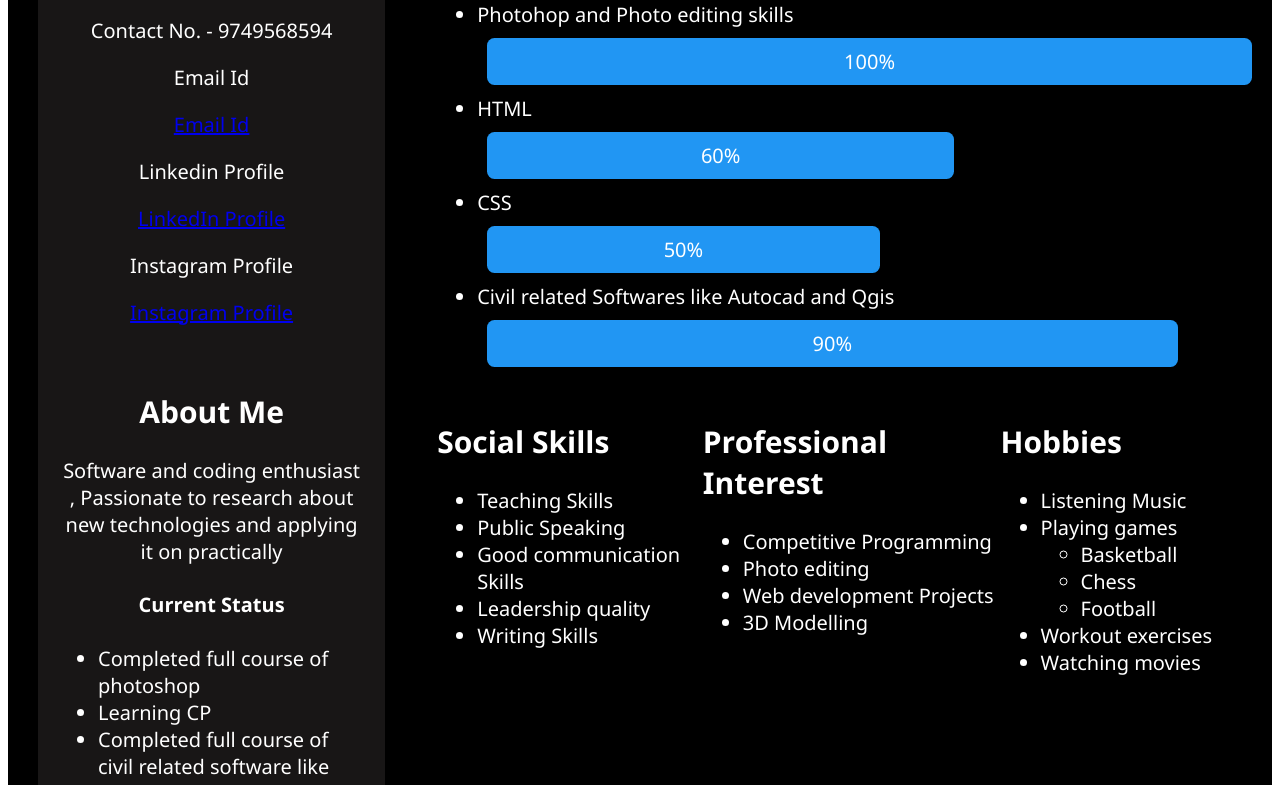
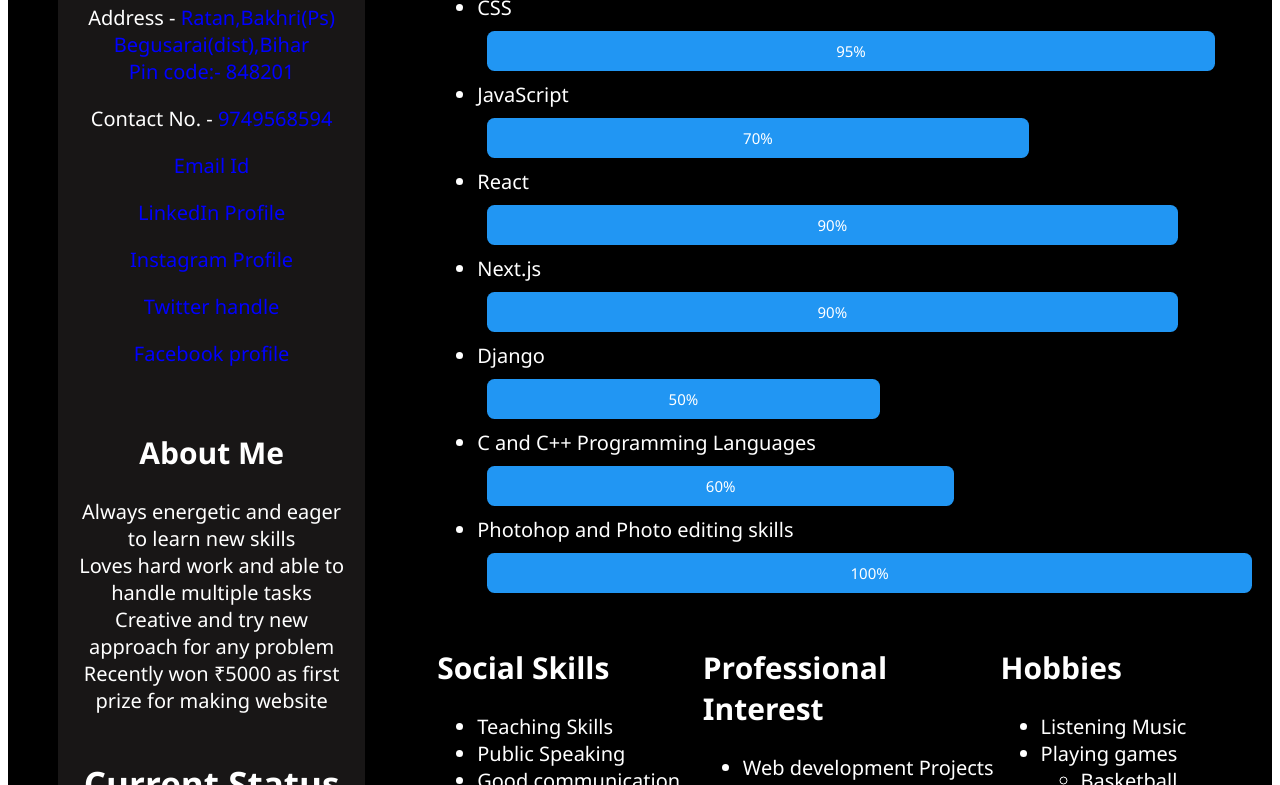
Before and after one commit to coderpawan/Pawan_Resume, a plain HTML site: page index.html in a window 1280 px wide. Shown: the part 702-1487 px from the top of the page. Drawn offline with Linux system fonts and the light colour scheme.

Commit message:
updated my info

```diff
--- a/Pawan_IITBHU.css
+++ b/Pawan_IITBHU.css
@@ -22,11 +22,15 @@ html{
   padding-bottom: 10px;
   color: black; }
 
-#C {width: 90%; background-color: #2196F3; border-radius: 2mm;}
-#Photoshop {width: 100%; background-color: #2196F3; border-radius: 2mm;}
-#HTML {width:60%; background-color: #2196F3; border-radius: 2mm;}
-#CSS {width: 50%; background-color: #2196F3; border-radius: 2mm;}
-#Civilsoftware{width: 90%; background-color: #2196F3; border-radius: 2mm;}
+  #HTML {width:100%; font-size: 15px; background-color: #2196F3; border-radius: 2mm;}
+  #CSS {width: 95%; font-size: 15px; background-color: #2196F3; border-radius: 2mm;}
+  #Java {width: 70%; font-size: 15px; background-color: #2196F3; border-radius: 2mm;}
+  #React {width: 90%; font-size: 15px; background-color: #2196F3; border-radius: 2mm;}
+  #Next {width: 90%; font-size: 15px; background-color: #2196F3; border-radius: 2mm;}
+  #Django {width: 50%; font-size: 15px; background-color: #2196F3; border-radius: 2mm;}
+  #C {width: 60%; font-size: 15px; background-color: #2196F3; border-radius: 2mm;}
+#Photoshop {width: 100%; font-size: 15px; background-color: #2196F3; border-radius: 2mm;}
+#Civilsoftware{width: 90%; font-size: 15px; background-color: #2196F3; border-radius: 2mm;}
 
 .Intro img{
     border-radius: 9px;
@@ -53,3 +57,8 @@ html{
     width: 30%;
     float: left;
 }
+a:-webkit-any-link {
+    color: blue;
+    cursor: pointer;
+    text-decoration: auto;
+}
--- a/Pawan_IITBHU.html
+++ b/index.html
@@ -34,7 +34,7 @@
         <div class="main">
             <div class="resume" style="color:white ; background-color: black; padding: 10px ; border-radius: 2mm;">
                 <div class="col">
-                    <div class="divScroll" style="border-radius: 2mm ; margin = 20px">
+                    <div class="divScroll" style="border-radius: 2mm ; margin : 20px;">
                         <section class="Intro">
                             <h1>Pawan Kumar Sahu</h1>
                             <h4>Student of Civil Engineering at IIT BHU</h4>
@@ -44,44 +44,49 @@
                         <section class="details">
                             <h1>Contact</h1>
                             <p>
-                                Address - Ratan(vill.), Bakhri(p.s), Begusarai , Bihar
+                                Address - <a
+                                    href="https://www.google.com/maps/place/middle+School+Ratan/@25.5946061,86.2555058,19.34z/data=!4m5!3m4!1s0x39f20133bdcab63f:0x92b3cdfb79fc047!8m2!3d25.5946285!4d86.2559178"
+                                    targrt="_blank">Ratan,Bakhri(Ps)<br>Begusarai(dist),Bihar<br>Pin code:- 848201</a>
                             </p>
                             <p>
-                                Contact No. - 9749568594
+                                Contact No. - <a href="tel:+919749568594" targrt="_blank">9749568594</a>
                             </p>
+
                             <p>
-                                Email Id
+                                <a href="mailto:sahupawan9749568594@gmail.com" target="_blank">Email Id</a>
                             </p>
-                            <p>
-                                <a href="https://mail.google.com/mail/u/0/#inbox" target="_blank">Email Id</a>
-                            </p>
-                            <p>
-                                Linkedin Profile
-                            </p>
+
                             <p>
                                 <a href="https://www.linkedin.com/in/pawan-kumar-sahu-4-year-b-tech-civil-engineering-4329a2208/"
                                     target="_blank">LinkedIn Profile</a>
                             </p>
-                            <p>
-                                Instagram Profile
-                            </p>
+
                             <p>
                                 <a href=" https://www.instagram.com/pawan_kumar_9749/" target="_blank">Instagram
                                     Profile</a>
                             </p>
+                            <p>
+                                <a href="https://twitter.com/PawanKu82219048" targrt="_blank">Twitter handle</a>
+                            </p>
+                            <p>
+                                <a href="https://www.facebook.com/pawankumar.sahu.7127146/" targrt="_blank">Facebook profile</a>
+                            </p>
                         </section>
                         <section class="details">
                             <h1>About Me</h1>
-                            <p> Software and coding enthusiast , Passionate to research
-                                about new technologies and applying it on practically
+                            <p> Always energetic and eager to learn new skills<br>
+                                Loves hard work and able to handle multiple tasks<br>
+                                Creative and try new approach for any problem<br>
+                                Recently won ₹5000 as first prize for making website
                             </p>
-                            <h4>Current Status</h4>
+                            <h4 style="font-size: 35px">Current Status</h4>
                             <ul>
+                            <li>Half way at backend</li>
+                            <li> Full frontend web developer</li>
+                                <li>Learnt CP</li>
                                 <li>Completed full course of photoshop</li>
-                                <li>Learning CP</li>
-                                <li>Completed full course of civil related
-                                    software like autocad & qgis
-                                </li>
+                                <li>Completed 11 websites :- <br> <a href="https://app.netlify.com/teams/sahupawan9749568594/sites" target="_blank">See all my websites</a></li>
+
                         </section>
                     </div>
                 </div>
@@ -150,11 +155,38 @@
                             <h1>Professional Skills</h1>
 
                             <ul>
+
+
+                                <li>HTML</li>
+                                <div class="container">
+                                    <div id="HTML">100% </div>
+                                </div>
+
+                                <li>CSS</li>
+                                <div class="container">
+                                    <div id="CSS">95% </div>
+                                </div>
+                                <li>JavaScript</li>
+                                <div class="container">
+                                    <div id="Java">70% </div>
+                                </div>
+                                <li>React</li>
+                                <div class="container">
+                                    <div id="React">90% </div>
+                                </div>
+                                <li>Next.js</li>
+                                <div class="container">
+                                    <div id="Next">90% </div>
+                                </div>
+                                <li>Django</li>
+                                <div class="container">
+                                    <div id="Django">50% </div>
+                                </div>
+
                                 <li>C and C++ Programming Languages</li>
                                 <div class="container">
-                                    <div id="C">90% </div>
+                                    <div id="C">60% </div>
                                 </div>
-
                                 <li>
                                     Photohop and Photo editing skills
                                 </li>
@@ -162,21 +194,7 @@
                                     <div id="Photoshop">
                                         100%
                                     </div>
-                                </div>
-                                <li>HTML</li>
-                                <div class="container">
-                                    <div id="HTML">60% </div>
-                                </div>
 
-                                <li>CSS</li>
-                                <div class="container">
-                                    <div id="CSS">50% </div>
-                                </div>
-
-                                <li>Civil related Softwares like Autocad and Qgis</li>
-                                <div class="container">
-                                    <div id="Civilsoftware">90% </div>
-                                </div>
                             </ul>
 
                         </section>
@@ -204,13 +222,16 @@
                             <h1>Professional Interest</h1>
                             <ul>
                                 <li>
+                                    Web development Projects
+                                </li>
+                                <li>
                                     Competitive Programming
                                 </li>
                                 <li>
-                                    Photo editing
+                                    exploring technical ideas
                                 </li>
                                 <li>
-                                    Web development Projects
+                                    Photo editing
                                 </li>
                                 <li>
                                     3D Modelling
```
